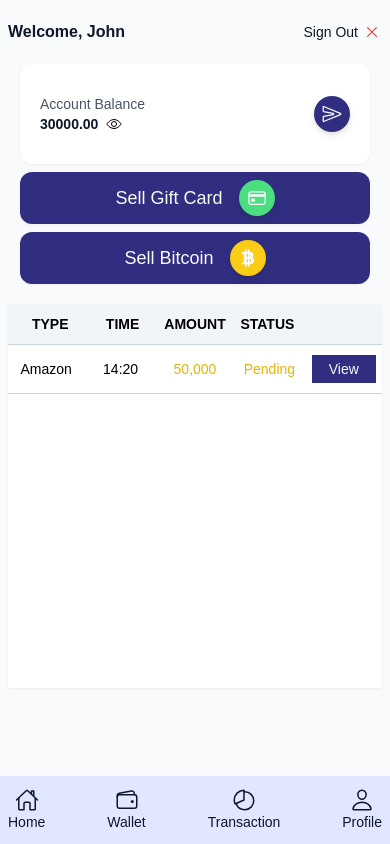
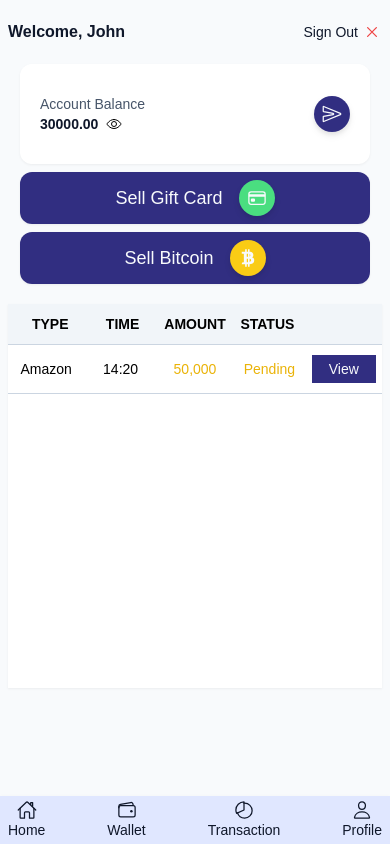
Before and after one commit to Compacttradaing/Compact-Trader, a React (Vite) app: page /app in a window 390 px wide. Built offline with nearby package versions, Linux system fonts and the light colour scheme.

Commit message:
Update AppNav.jsx

```diff
--- a/src/features/Dashboard/AppNav.jsx
+++ b/src/features/Dashboard/AppNav.jsx
@@ -9,34 +9,34 @@ import { NavLink } from "react-router-dom";
 
 function AppNav() {
   return (
-    <nav className="fixed left-0 right-0 px-2 sm:px-20 py-3 bottom-0 bg-indigo-100 drop-shadow-md ">
+    <nav className="fixed left-0 right-0 px-2 sm:px-20 sm:py-3 py-1 bottom-0 bg-indigo-100 drop-shadow-md ">
       <ul className="flex items-center justify-between">
         <NavLink
           to=""
           className="grid place-items-center transition-all duration-300 active:text-indigo-950 visited:text-indigo-950 hover:text-indigo-900 text-slate-900"
         >
-          <IoHomeOutline className="text-2xl" />
+          <IoHomeOutline className="text-xl sm:text-2xl" />
           <span className="text-sm font-medium">Home</span>
         </NavLink>
         <NavLink
           to="wallet"
           className="grid place-items-center transition-all duration-300 visited:text-indigo-950 hover:text-indigo-900 text-slate-900"
         >
-          <IoWalletOutline className="text-2xl" />
+          <IoWalletOutline className="text-xl sm:text-2xl" />
           <span className="text-sm font-medium">Wallet</span>
         </NavLink>
         <NavLink
           to="transaction"
           className="grid place-items-center transition-all duration-300 active:text-indigo-900 visited:text-indigo-900 hover:text-indigo-900 text-slate-900"
         >
-          <IoPieChartOutline className="text-2xl" />
+          <IoPieChartOutline className="text-xl sm:text-2xl" />
           <span className="text-sm font-medium">Transaction</span>
         </NavLink>
         <NavLink
           to="profile"
           className="grid place-items-center transition-all duration-300 active:text-indigo-900 visited:text-indigo-900 hover:text-indigo-900 text-slate-900"
         >
-          <IoPersonOutline className="text-2xl" />
+          <IoPersonOutline className="text-xl sm:text-2xl" />
           <span className="text-sm font-medium">Profile</span>
         </NavLink>
       </ul>
```
